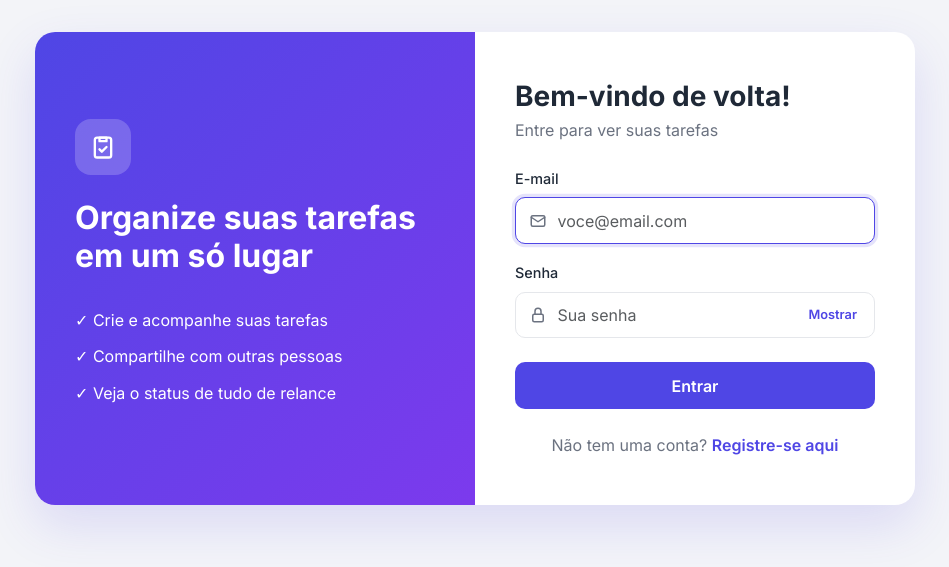
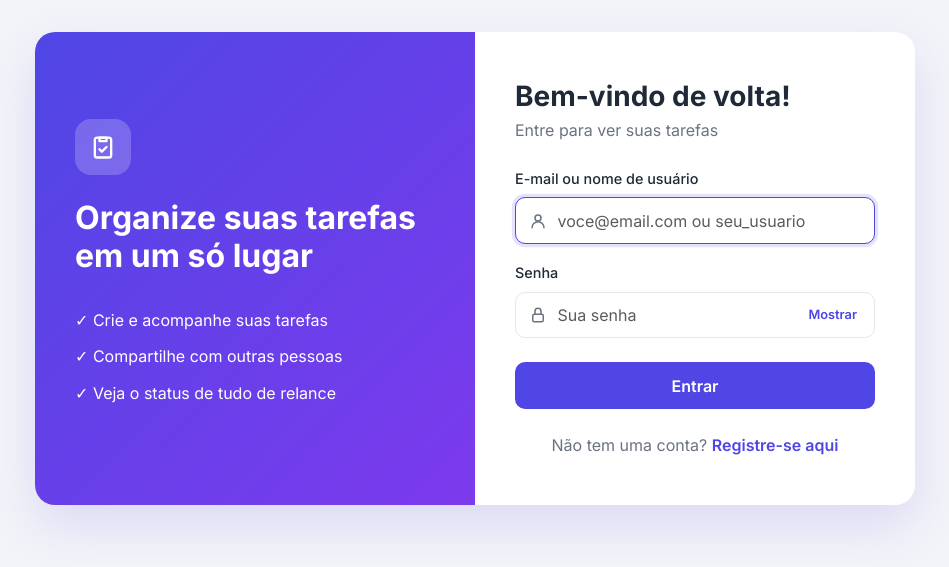
Before and after one commit to alyssa-sys/Grupo-1-FSI-Tutorial-Flask, a Flask app: page /login in a window 1280 px wide. Shown: the part 56-623 px from the top of the page, without its empty margins (165-1114 px from the left). Run offline with Flask 3, Linux system fonts and the light colour scheme.

Commit message:
entrar com usuário e senha

```diff
--- a/gerenciador_de_tarefas/app.py
+++ b/gerenciador_de_tarefas/app.py
@@ -84,19 +84,21 @@ def registro():
 @app.route('/login', methods=['GET', 'POST'])
 def login():
     if request.method == 'POST':
-        email = request.form['email'].strip().lower()
+        identificador = request.form['identificador'].strip()
         senha = request.form['senha']
 
-        usuario = Usuario.query.filter_by(email=email).first()
+        usuario = Usuario.query.filter(
+            (Usuario.email == identificador.lower()) | (Usuario.nomeUsuario == identificador)
+        ).first()
+
         if usuario and check_password_hash(usuario.senha, senha):
             login_user(usuario)
             flash('Login realizado com sucesso!', 'success')
             return redirect(url_for('admin_dashboard') if usuario.cargo == 'admin' else url_for('quadro'))
         else:
-            flash('Email ou senha incorretos.', 'danger')
+            flash('Usuário/e-mail ou senha incorretos.', 'danger')
 
     return render_template('login.html')
-
 #admin
 @app.route('/admin')
 @login_required
--- a/gerenciador_de_tarefas/templates/login.html
+++ b/gerenciador_de_tarefas/templates/login.html
@@ -26,16 +26,15 @@
             <h3 class="fw-bold mb-1">Bem-vindo de volta!</h3>
             <p class="text-secondary mb-4">Entre para ver suas tarefas</p>
 
-            <form method="POST">
             <div class="mb-3">
-                    <label class="form-label" for="email">E-mail</label>
+                <label class="form-label" for="identificador">E-mail ou nome de usuário</label>
                  <div class="campo-icone">
                      <svg width="18" height="18" viewBox="0 0 24 24" fill="none" stroke="currentColor"
                         stroke-width="2" stroke-linecap="round" stroke-linejoin="round">
-                            <rect x="3" y="5" width="18" height="14" rx="2"/><path d="m3 7 9 6 9-6"/>
+                         <circle cx="12" cy="8" r="4"/><path d="M4 21a8 8 0 0 1 16 0"/>
                      </svg>
-                        <input type="email" id="email" name="email" class="form-control"
-                               placeholder="voce@email.com" required autofocus>
+                    <input type="text" id="identificador" name="identificador" class="form-control"
+                            placeholder="voce@email.com ou seu_usuario" autocomplete="username" required autofocus>
                 </div>
             </div>
 
```
Lines whose indentation alone changed are shown as unchanged.
